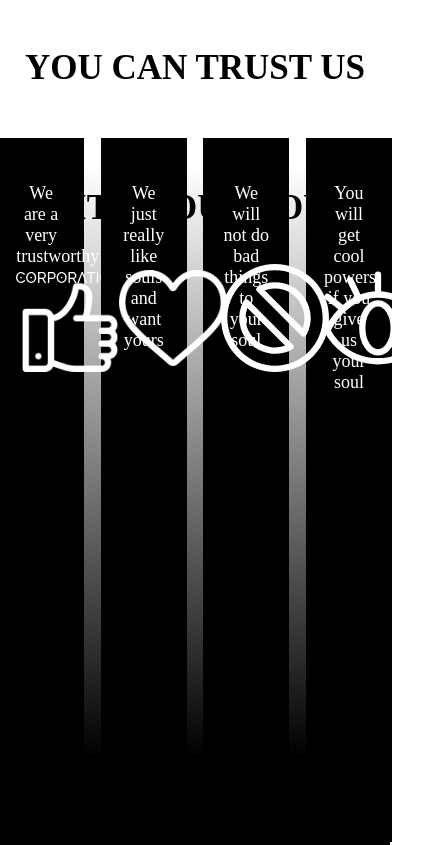
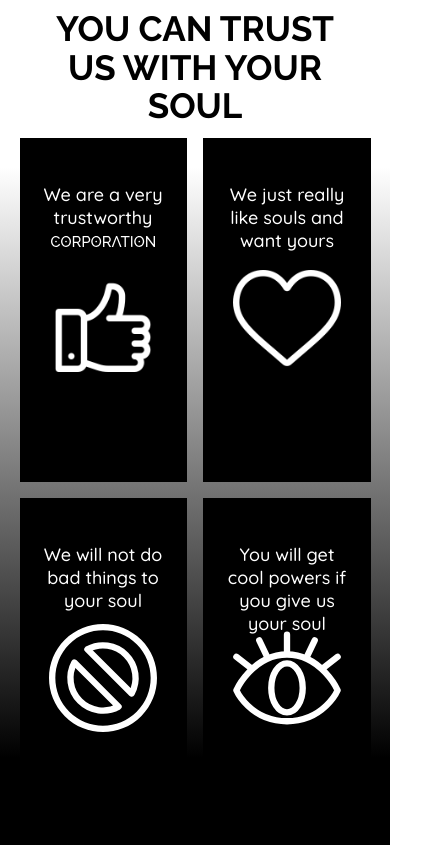
Before and after one commit to emerso-n/odin-landing-page, a plain HTML site: page index.html in a window 390 px wide. Shown: the part 846-1691 px from the top of the page, 432 px wide, since content can reach past the window. Drawn offline with Linux system fonts and the light colour scheme.

Commit message:
imported fonts and responsive info grid

```diff
--- a/index.html
+++ b/index.html
@@ -6,6 +6,10 @@
     <meta name="viewport" content="width=device-width, initial-scale=1.0" />
     <link rel="stylesheet" href="static/base.css" />
     <link rel="stylesheet" href="static/index.css" />
+    <link rel="stylesheet" href="static/responsive.css" />
+    <link rel="preconnect" href="https://fonts.googleapis.com">
+    <link rel="preconnect" href="https://fonts.gstatic.com" crossorigin>
+    <link href="https://fonts.googleapis.com/css2?family=Quicksand:wght@300;400;500;600;700&family=Raleway:wght@300;400;500;600;700;800&display=swap" rel="stylesheet">
     <title>CORPORATION Landing Page</title>
   </head>
   <script>
--- a/static/index.css
+++ b/static/index.css
@@ -1,8 +1,8 @@
 body{
-     font-family: quicksand;
+     font-family: 'Quicksand', sans-serif;
 }
 #header, #footer, button{
-    font-family: raleway;
+    font-family: 'Raleway', sans-serif;
 }
 span img{
     height: .6em;
@@ -89,8 +89,12 @@ h1{
     flex-direction: column;
 }
 h2{
+    display: flex;
+    align-items: center;
+    justify-content: center;
     height: 4em;
-    line-height: 4em;
+    padding: 0 1em;
+    line-height: 1.1;
     font-size: 2.5em;
     text-align: center;
 }
@@ -98,6 +102,7 @@ h2{
     display: flex;
     flex: 1;
     justify-content: center;
+    align-content: center;
     gap: 1.2em;
 }
 .info-box{
--- /dev/null
+++ b/static/responsive.css
@@ -0,0 +1,14 @@
+@media screen and (max-width: 800px){
+  #info-box_con{
+    display: grid;
+    grid-template-rows: 1fr 1fr;
+    grid-template-columns: 1fr 1fr;
+    justify-items: center;
+    width: 90%;
+    margin: 0 auto;
+  }
+  .info-box{
+    width: auto;
+  }
+
+}
```
